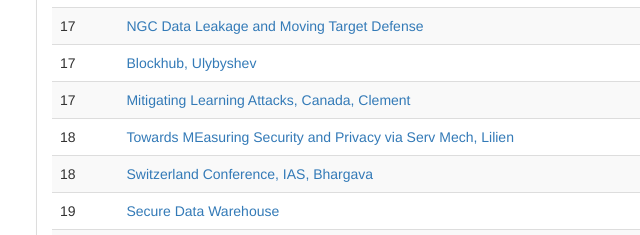
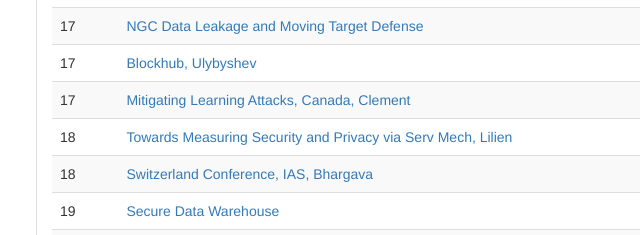
Before and after one commit to maverick-zhn/rata, a plain HTML site: page class-webpage/nit.html in a window 1280 px wide. Shown: the part 1305-1540 px from the top of the page, 34-674 px from the left. Drawn offline with nearby package versions, Linux system fonts and the light colour scheme.

Commit message:
[nit changes]

```diff
--- a/class-webpage/nit.html
+++ b/class-webpage/nit.html
@@ -89,8 +89,6 @@ NIT
       <th>No.</th>
       <th>Topic</th>
     </tr>
-
-
 
     <tr>
       <td>01</td>
@@ -252,7 +250,7 @@ NIT
     <tr>
       <td>18</td>
       <td class="side-borders">
-       <a href="18_Lilien-Towards_Measuring_Sec _Priv_via_Serv_Mech.pptx">Towards MEasuring Security and Privacy via Serv Mech, Lilien</a>
+       <a href="18_Lilien-Towards_Measuring_Sec_Priv_via_Serv_Mech.pptx">Towards Measuring Security and Privacy via Serv Mech, Lilien</a>
       </td>
     </tr>
 
```
